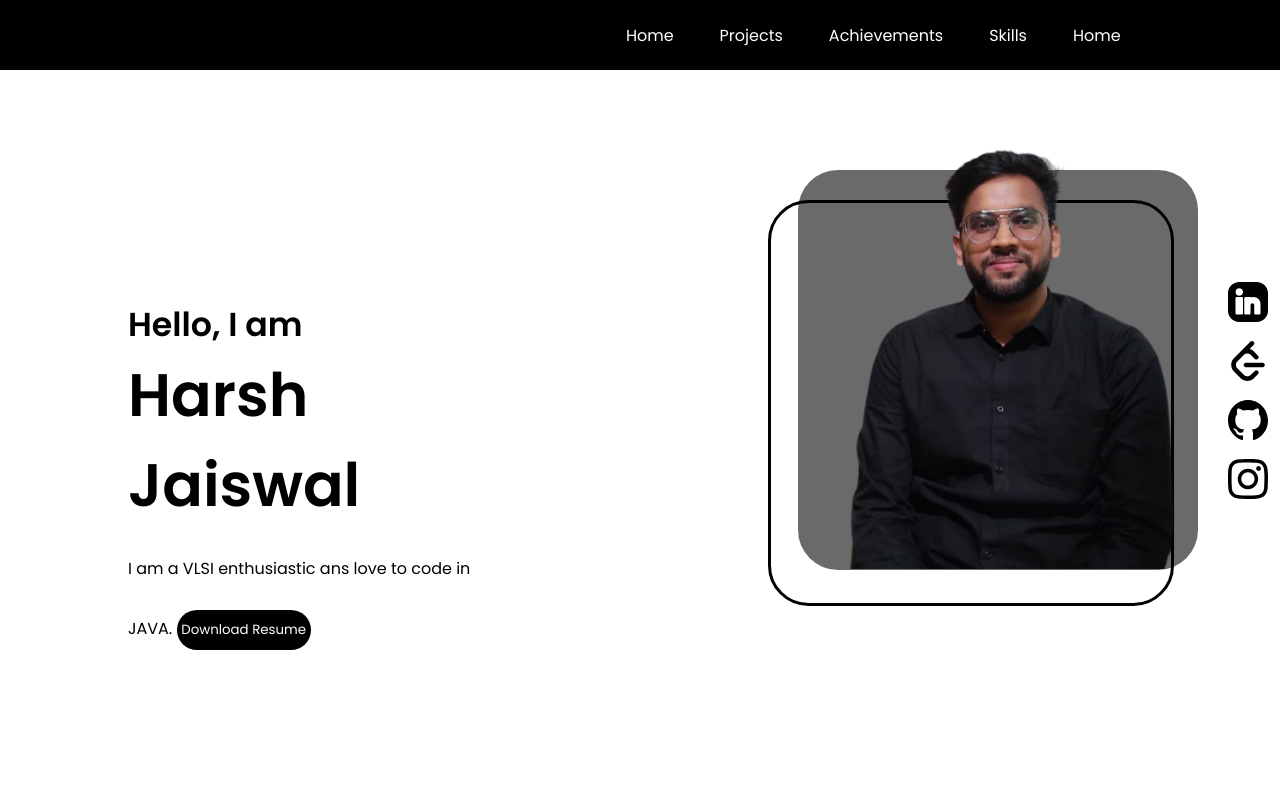
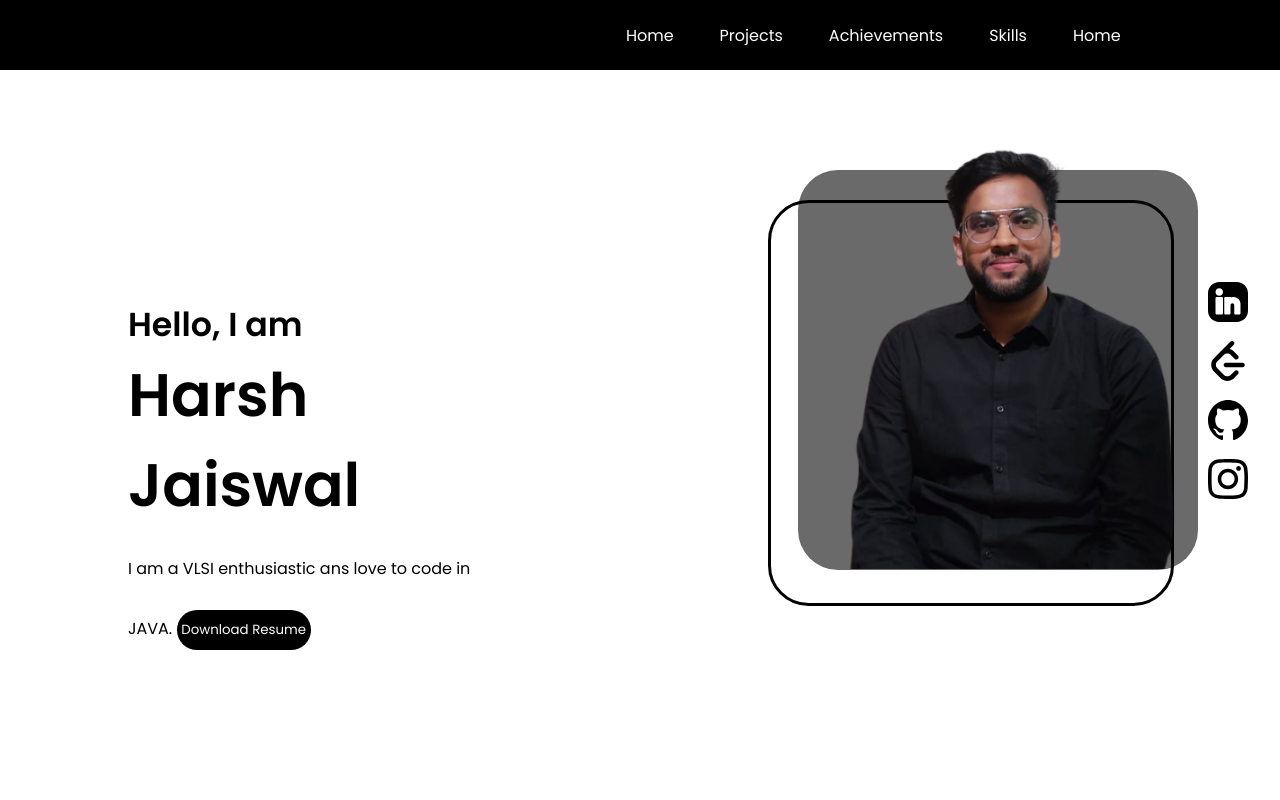
Before and after one commit to Harsh-Jaiswal8/portfolio.github.io, a plain HTML site: page index.html in a window 1280 px wide. Shown: the top 800 px of the page. Drawn offline with Linux system fonts and the light colour scheme.

Commit message:
Update index.html

```diff
--- a/index.html
+++ b/index.html
@@ -136,11 +136,14 @@
            width: 40px;
             margin-top: 12px;
 
+
         }
         .logos{
             margin-top: 200px ;
-            margin-left: 460px;
-
+            z-index: 3;
+            width:50px;
+           position: absolute;
+           margin-left: 440px;
 
         }
 
```
